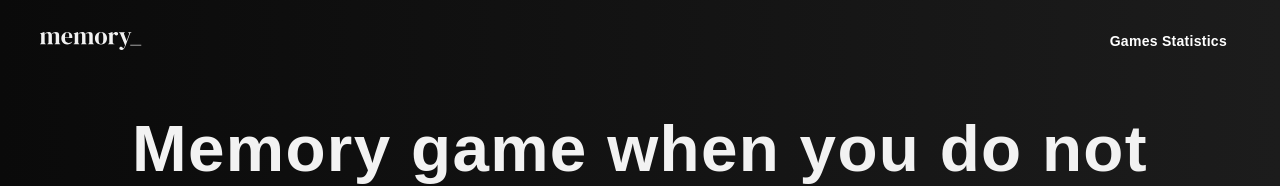
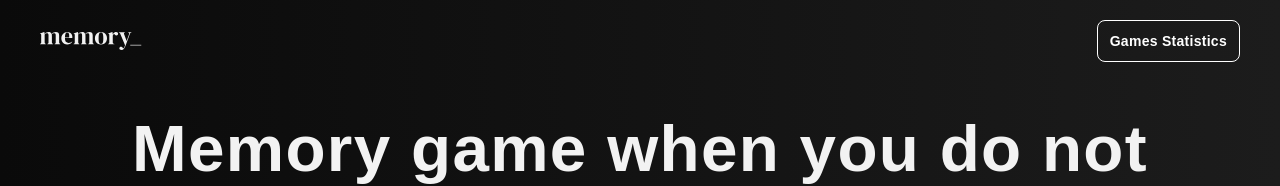
Before and after one commit to PiotrGasiorek/memory_game, a React (Vite) app: page / in a window 1280 px wide. Shown: the top 186 px of the page. Built offline with nearby package versions, Linux system fonts and the light colour scheme.

Commit message:
Add border for outline button same as font color

```diff
--- a/src/components/Button/Button.scss
+++ b/src/components/Button/Button.scss
@@ -104,7 +104,7 @@ $button-colors: (
 
   &.button--outlined {
     background: transparent;
-    border: 1px solid $main-color;
+    border: 1px solid $text-color;
     color: $text-color;
 
     &:hover {
```
